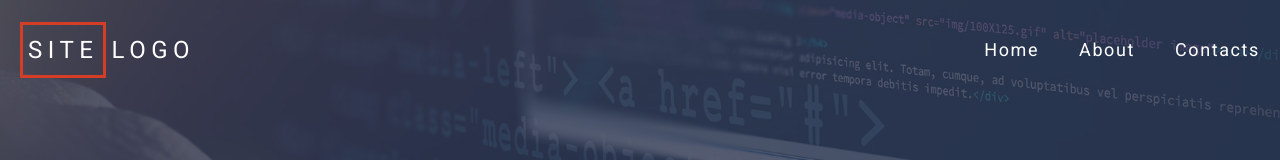
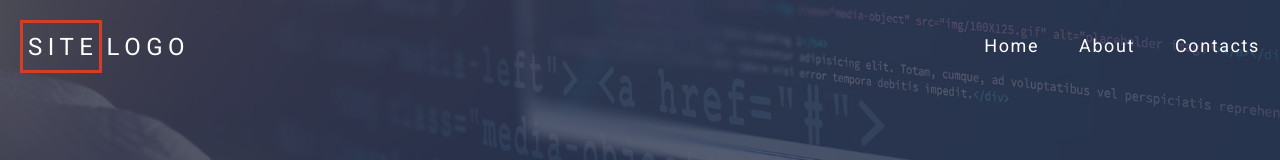
Before and after one commit to ItDev-Angel/grid-template, a website: page index.html in a window 1280 px wide. Shown: the top 160 px of the page. Drawn offline with Linux system fonts and the light colour scheme.

Commit message:
подкорректировади пиксель перффект, блока хеадер"

```diff
--- a/assets/scss/components/header/_header-logo.scss
+++ b/assets/scss/components/header/_header-logo.scss
@@ -6,12 +6,13 @@
     letter-spacing: 0.23em;
     line-height: 20px;
     &__link {
-
+        display: block;
+        padding: 20px 20px 20px 0;
     }
     &__accent {
         display: inline-block;
-        padding: 15px 5px;
-        margin-right: 5px;
+        padding: 14px 1px 13px 5px;
+        margin-right: 4px;
         border:3px solid $color-highlight;
     }
 }
--- a/assets/scss/components/header/_header-navbar.scss
+++ b/assets/scss/components/header/_header-navbar.scss
@@ -9,11 +9,12 @@
     &__list {
         display: grid;
         justify-content: end;
+        gap:$gap;
         grid-template-columns: repeat(auto-fit, minmax(50px, max-content));
-        @include unlist(0 (-$gap)0 0);
+        @include unlist(0 (-$gap-sm)0 0);
     }
     &__item {
-        margin: $gap $gap-sm;
+
     }
     &__link {
         display: block;
```
Also changed, not shown: assets/css/style.css.
